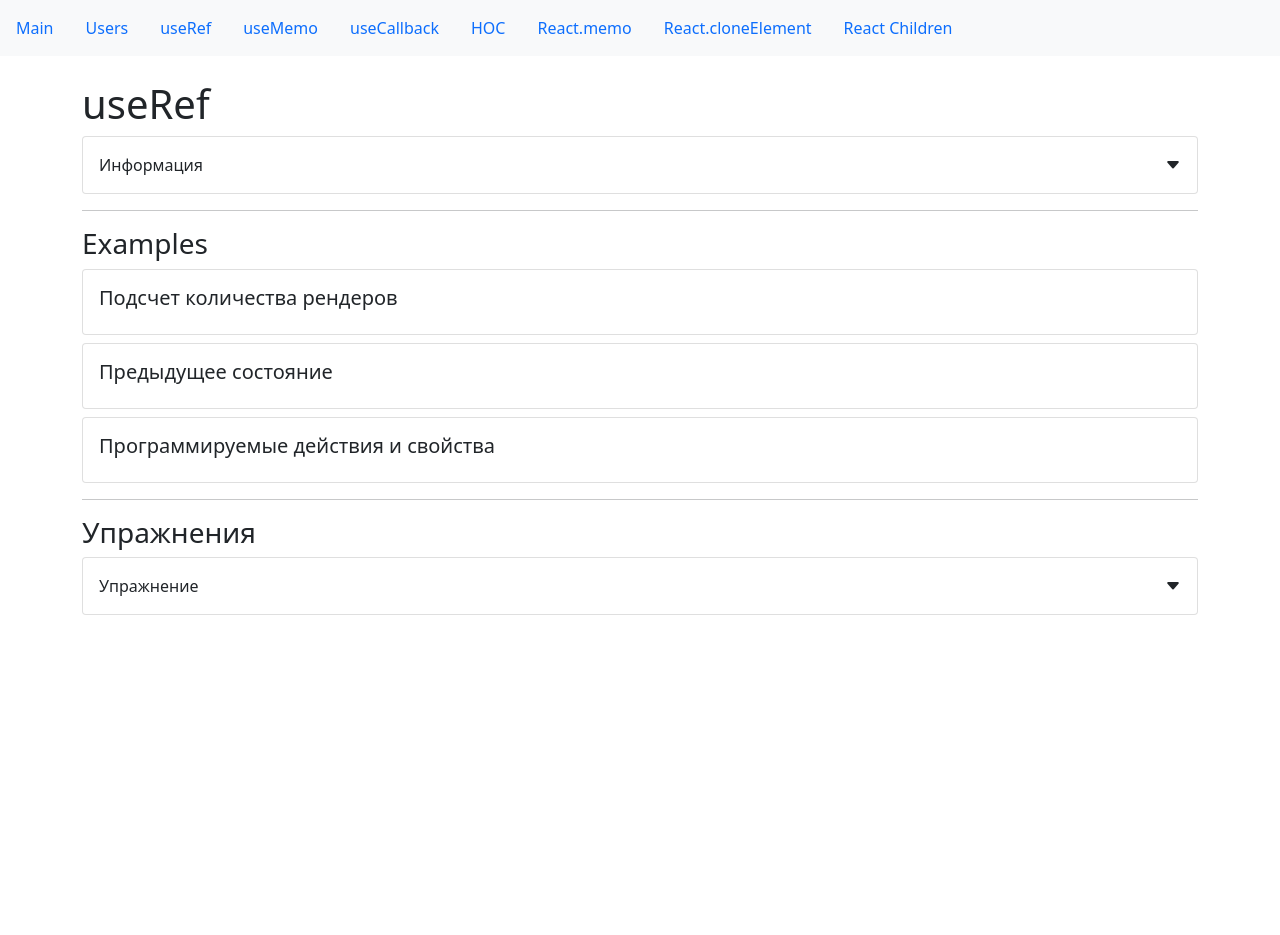
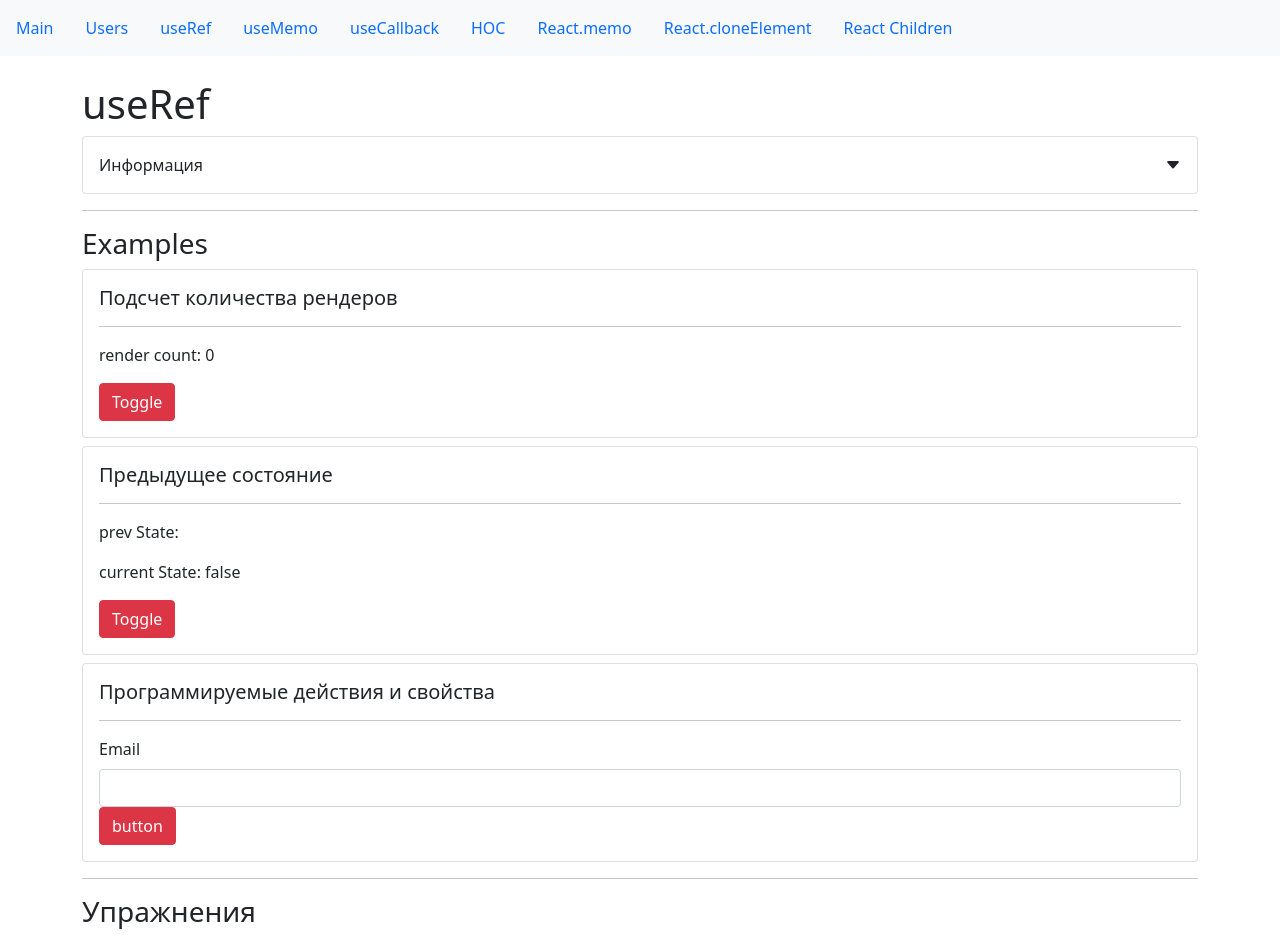
Before and after one commit to ValeryiaSharova/JJFD, a React (Create React App) app: page /useRef in a window 1280 px wide. Shown: the top 935 px of the page. Before the commit the page ends 800 px from the top, so only its background shows below. Built offline with nearby package versions, Linux system fonts and the light colour scheme.

Commit message:
useRef added.

```diff
--- a/src/app/components/examples/useRef/prevState.jsx
+++ b/src/app/components/examples/useRef/prevState.jsx
@@ -1,10 +1,27 @@
-import React from "react";
+import React, { useRef, useState, useEffect } from "react";
 import CardWrapper from "../../common/Card";
 import SmallTitle from "../../common/typografy/smallTitle";
+import Divider from "../../common/divider";
 const PrevStateExample = () => {
+    const prevState = useRef("");
+    const [otherState, setOtherState] = useState("false");
+    const toggleOtherState = () => {
+        setOtherState((prevState) =>
+            prevState === "false" ? "true" : "false"
+        );
+    };
+    useEffect(() => {
+        prevState.current = otherState;
+    }, [otherState]);
     return (
         <CardWrapper>
             <SmallTitle>Предыдущее состояние</SmallTitle>
+            <Divider />
+            <p>prev State: {prevState.current}</p>
+            <p>current State: {otherState}</p>
+            <button className="btn btn-danger" onClick={toggleOtherState}>
+                Toggle
+            </button>
         </CardWrapper>
     );
 };
--- a/src/app/components/examples/useRef/programmableActions.jsx
+++ b/src/app/components/examples/useRef/programmableActions.jsx
@@ -1,12 +1,31 @@
-import React from "react";
+import React, { useRef } from "react";
 import CardWrapper from "../../common/Card";
 import SmallTitle from "../../common/typografy/smallTitle";
+import Divider from "../../common/divider";
 const ProgrammableActionsExample = () => {
+    const inputRef = useRef();
+    const handleClick = () => {
+        console.log(inputRef.current);
+        inputRef.current.focus();
+    };
     return (
         <CardWrapper>
             <SmallTitle className="card-title">
                 Программируемые действия и свойства
             </SmallTitle>
+            <Divider />
+            <label htmlFor="email" className="form-label">
+                Email
+            </label>
+            <input
+                ref={inputRef}
+                type="email"
+                className="form-control"
+                id="email"
+            />
+            <button className="btn btn-danger" onClick={handleClick}>
+                button
+            </button>
         </CardWrapper>
     );
 };
--- a/src/app/components/examples/useRef/renderCount.jsx
+++ b/src/app/components/examples/useRef/renderCount.jsx
@@ -1,10 +1,24 @@
-import React from "react";
+import React, { useRef, useState, useEffect } from "react";
 import CardWrapper from "../../common/Card";
 import SmallTitle from "../../common/typografy/smallTitle";
+import Divider from "../../common/divider";
 const RenderCountExample = () => {
+    const renderCount = useRef(0);
+    const [otherState, setOtherState] = useState(false);
+    const toggleOtherState = () => {
+        setOtherState(!otherState);
+    };
+    useEffect(() => {
+        renderCount.current++;
+    });
     return (
         <CardWrapper>
             <SmallTitle>Подсчет количества рендеров</SmallTitle>
+            <Divider />
+            <p>render count: {renderCount.current}</p>
+            <button className="btn btn-danger" onClick={toggleOtherState}>
+                Toggle
+            </button>
         </CardWrapper>
     );
 };
```
